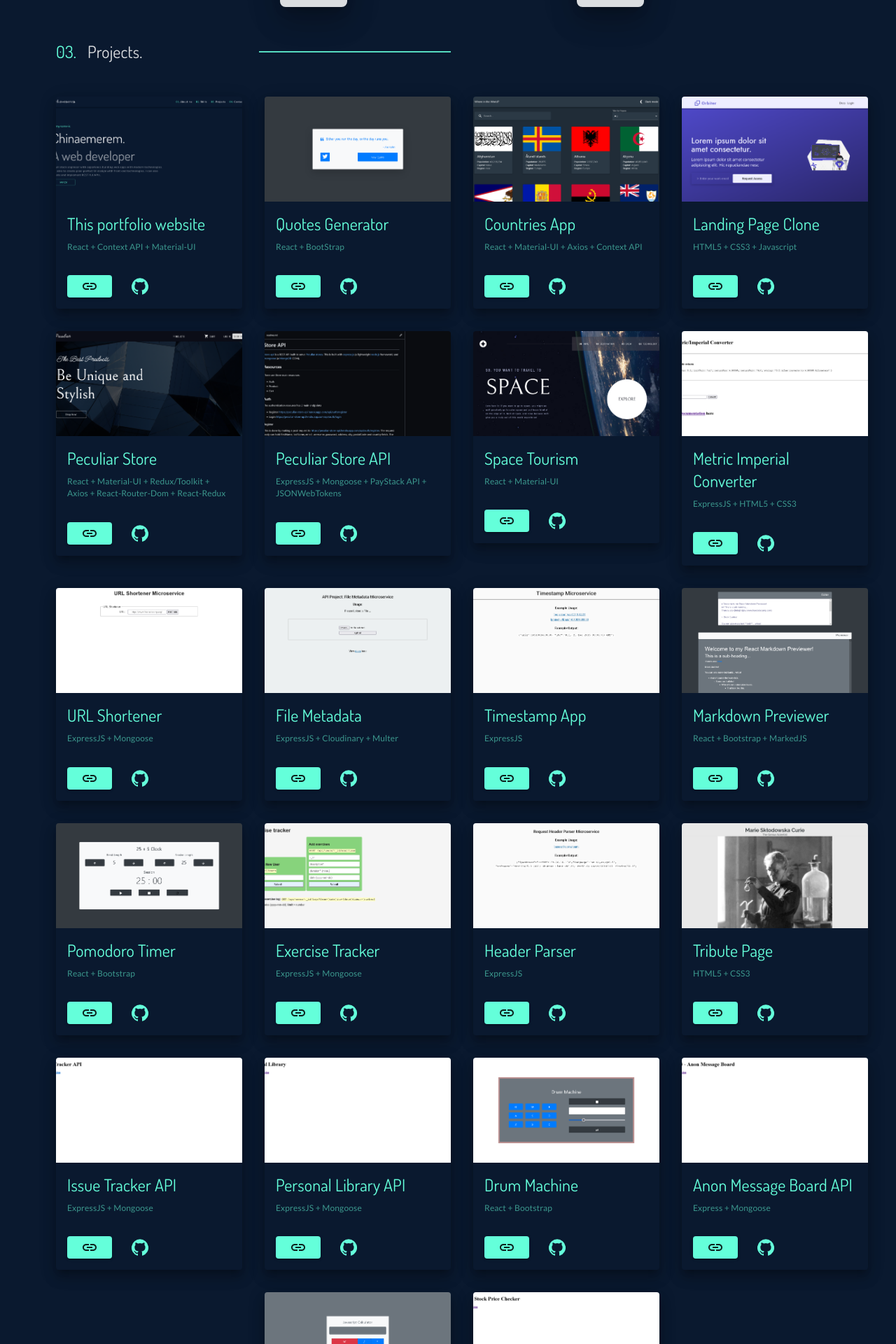
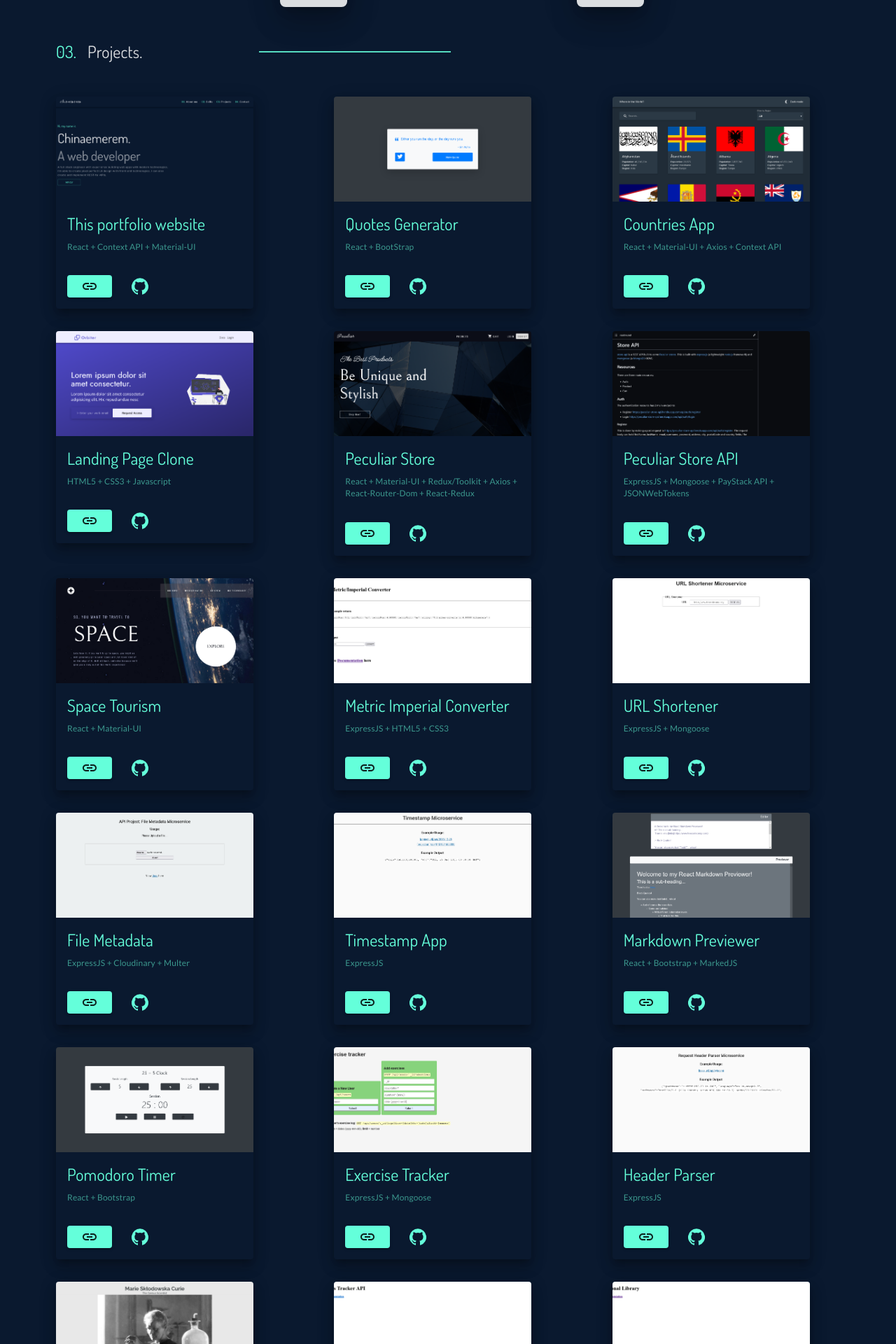
Before and after one commit to AgomohC/portfolio, a React (Create React App) app: page / in a window 1280 px wide. Shown: the part 2398-4318 px from the top of the page at 70% size. Built offline with nearby package versions, Linux system fonts and the light colour scheme.

Commit message:
modified projects section

```diff
--- a/src/Components/Projects.jsx
+++ b/src/Components/Projects.jsx
@@ -72,8 +72,8 @@ const useStyles = makeStyles((theme) => ({
    card: {
       backgroundColor: theme.palette.primary.main,
       boxShadow: theme.shadows[12],
-      width: "auto",
-      minWidth: 160,
+      // width: "auto",
+      width: 282,
    },
    cardImg: {
       height: "150px",
@@ -116,7 +116,7 @@ const Projects = () => {
                </Grid>
             </Grid>
             <Grid container justifyContent="center" spacing={4}>
-               <Grid item xs={6} sm={4} md={3}>
+               <Grid item xs={12} sm={8} md={6} lg={4} xl={3}>
                   <Card className={classes.card}>
                      <CardMedia
                         className={classes.cardImg}
@@ -159,7 +159,7 @@ const Projects = () => {
                      </CardActions>
                   </Card>
                </Grid>
-               <Grid item xs={6} sm={4} md={3}>
+               <Grid item xs={12} sm={8} md={6} lg={4} xl={3}>
                   <Card className={classes.card}>
                      <CardMedia
                         className={classes.cardImg}
@@ -202,7 +202,7 @@ const Projects = () => {
                      </CardActions>
                   </Card>
                </Grid>
-               <Grid item xs={6} sm={4} md={3}>
+               <Grid item xs={12} sm={8} md={6} lg={4} xl={3}>
                   <Card className={classes.card}>
                      <CardMedia
                         className={classes.cardImg}
@@ -245,7 +245,7 @@ const Projects = () => {
                      </CardActions>
                   </Card>
                </Grid>
-               <Grid item xs={6} sm={4} md={3}>
+               <Grid item xs={12} sm={8} md={6} lg={4} xl={3}>
                   <Card className={classes.card}>
                      <CardMedia
                         className={classes.cardImg}
@@ -288,7 +288,7 @@ const Projects = () => {
                      </CardActions>
                   </Card>
                </Grid>
-               <Grid item xs={6} sm={4} md={3}>
+               <Grid item xs={12} sm={8} md={6} lg={4} xl={3}>
                   <Card className={classes.card}>
                      <CardMedia
                         className={classes.cardImg}
@@ -332,7 +332,7 @@ const Projects = () => {
                      </CardActions>
                   </Card>
                </Grid>
-               <Grid item xs={6} sm={4} md={3}>
+               <Grid item xs={12} sm={8} md={6} lg={4} xl={3}>
                   <Card className={classes.card}>
                      <CardMedia
                         className={classes.cardImg}
@@ -375,7 +375,7 @@ const Projects = () => {
                      </CardActions>
                   </Card>
                </Grid>
-               <Grid item xs={6} sm={4} md={3}>
+               <Grid item xs={12} sm={8} md={6} lg={4} xl={3}>
                   <Card className={classes.card}>
                      <CardMedia
                         className={classes.cardImg}
@@ -418,7 +418,7 @@ const Projects = () => {
                      </CardActions>
                   </Card>
                </Grid>
-               <Grid item xs={6} sm={4} md={3}>
+               <Grid item xs={12} sm={8} md={6} lg={4} xl={3}>
                   <Card className={classes.card}>
                      <CardMedia
                         className={classes.cardImg}
@@ -461,7 +461,7 @@ const Projects = () => {
                      </CardActions>
                   </Card>
                </Grid>
-               <Grid item xs={6} sm={4} md={3}>
+               <Grid item xs={12} sm={8} md={6} lg={4} xl={3}>
                   <Card className={classes.card}>
                      <CardMedia
                         className={classes.cardImg}
@@ -504,7 +504,7 @@ const Projects = () => {
                      </CardActions>
                   </Card>
                </Grid>
-               <Grid item xs={6} sm={4} md={3}>
+               <Grid item xs={12} sm={8} md={6} lg={4} xl={3}>
                   <Card className={classes.card}>
                      <CardMedia
                         className={classes.cardImg}
@@ -547,7 +547,7 @@ const Projects = () => {
                      </CardActions>
                   </Card>
                </Grid>
-               <Grid item xs={6} sm={4} md={3}>
+               <Grid item xs={12} sm={8} md={6} lg={4} xl={3}>
                   <Card className={classes.card}>
                      <CardMedia
                         className={classes.cardImg}
@@ -590,7 +590,7 @@ const Projects = () => {
                      </CardActions>
                   </Card>
                </Grid>
-               <Grid item xs={6} sm={4} md={3}>
+               <Grid item xs={12} sm={8} md={6} lg={4} xl={3}>
                   <Card className={classes.card}>
                      <CardMedia
                         className={classes.cardImg}
@@ -633,7 +633,7 @@ const Projects = () => {
                      </CardActions>
                   </Card>
                </Grid>
-               <Grid item xs={6} sm={4} md={3}>
+               <Grid item xs={12} sm={8} md={6} lg={4} xl={3}>
                   <Card className={classes.card}>
                      <CardMedia
                         className={classes.cardImg}
@@ -676,7 +676,7 @@ const Projects = () => {
                      </CardActions>
                   </Card>
                </Grid>
-               <Grid item xs={6} sm={4} md={3}>
+               <Grid item xs={12} sm={8} md={6} lg={4} xl={3}>
                   <Card className={classes.card}>
                      <CardMedia
                         className={classes.cardImg}
@@ -719,7 +719,7 @@ const Projects = () => {
                      </CardActions>
                   </Card>
                </Grid>
-               <Grid item xs={6} sm={4} md={3}>
+               <Grid item xs={12} sm={8} md={6} lg={4} xl={3}>
                   <Card className={classes.card}>
                      <CardMedia
                         className={classes.cardImg}
@@ -762,7 +762,7 @@ const Projects = () => {
                      </CardActions>
                   </Card>
                </Grid>
-               <Grid item xs={6} sm={4} md={3}>
+               <Grid item xs={12} sm={8} md={6} lg={4} xl={3}>
                   <Card className={classes.card}>
                      <CardMedia
                         className={classes.cardImg}
@@ -805,7 +805,7 @@ const Projects = () => {
                      </CardActions>
                   </Card>
                </Grid>
-               <Grid item xs={6} sm={4} md={3}>
+               <Grid item xs={12} sm={8} md={6} lg={4} xl={3}>
                   <Card className={classes.card}>
                      <CardMedia
                         className={classes.cardImg}
@@ -848,7 +848,7 @@ const Projects = () => {
                      </CardActions>
                   </Card>
                </Grid>
-               <Grid item xs={6} sm={4} md={3}>
+               <Grid item xs={12} sm={8} md={6} lg={4} xl={3}>
                   <Card className={classes.card}>
                      <CardMedia
                         className={classes.cardImg}
@@ -891,7 +891,7 @@ const Projects = () => {
                      </CardActions>
                   </Card>
                </Grid>
-               <Grid item xs={6} sm={4} md={3}>
+               <Grid item xs={12} sm={8} md={6} lg={4} xl={3}>
                   <Card className={classes.card}>
                      <CardMedia
                         className={classes.cardImg}
@@ -934,7 +934,7 @@ const Projects = () => {
                      </CardActions>
                   </Card>
                </Grid>
-               <Grid item xs={6} sm={4} md={3}>
+               <Grid item xs={12} sm={8} md={6} lg={4} xl={3}>
                   <Card className={classes.card}>
                      <CardMedia
                         className={classes.cardImg}
@@ -977,7 +977,7 @@ const Projects = () => {
                      </CardActions>
                   </Card>
                </Grid>
-               <Grid item xs={6} sm={4} md={3}>
+               <Grid item xs={12} sm={8} md={6} lg={4} xl={3}>
                   <Card className={classes.card}>
                      <CardMedia
                         className={classes.cardImg}
@@ -1020,7 +1020,7 @@ const Projects = () => {
                      </CardActions>
                   </Card>
                </Grid>
-               <Grid item xs={6} sm={4} md={3}>
+               <Grid item xs={12} sm={8} md={6} lg={4} xl={3}>
                   <Card className={classes.card}>
                      <CardMedia
                         className={classes.cardImg}
```
